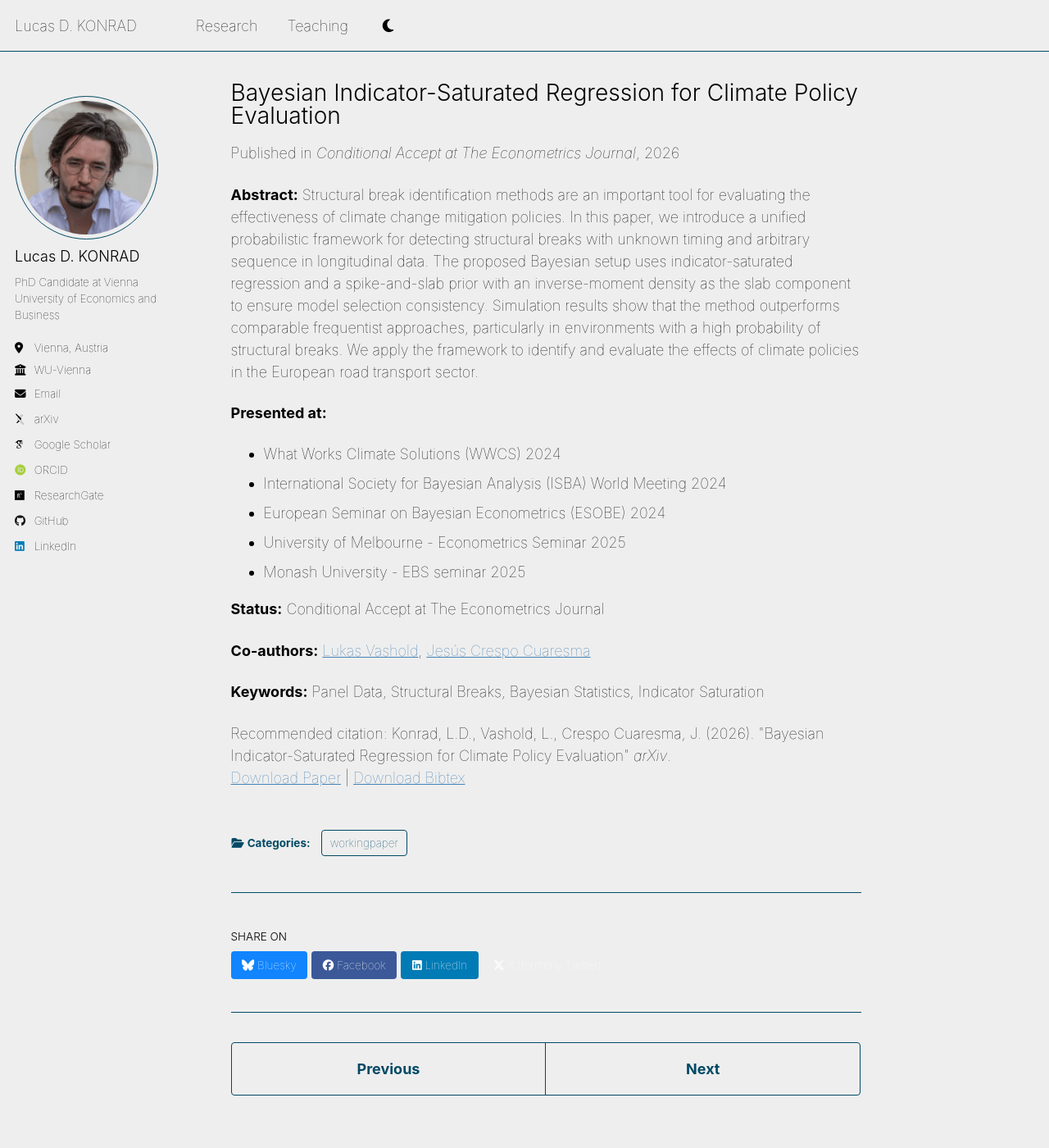
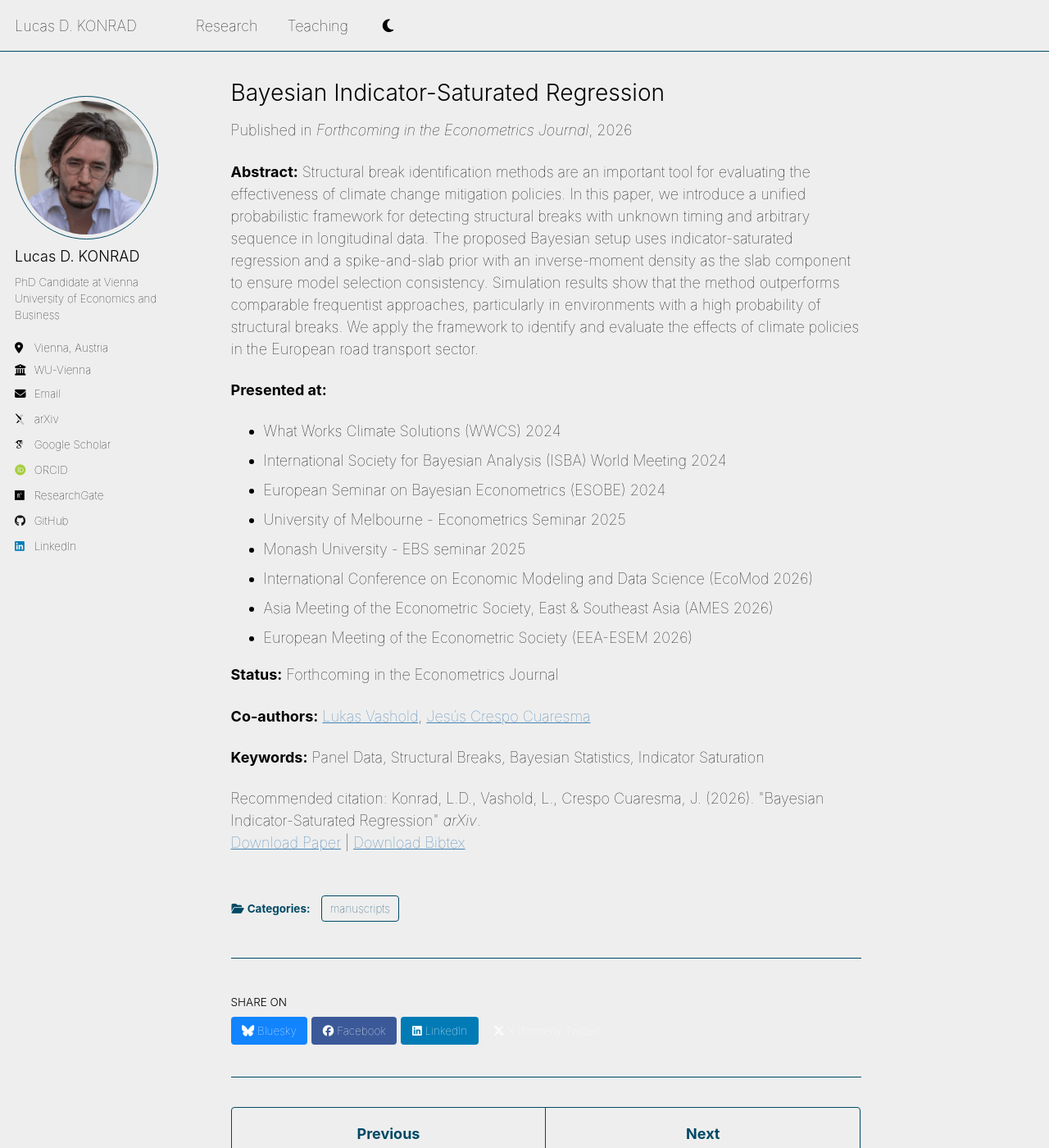
Before and after one commit to konradld/konradld.github.io, a Jekyll site: the page built from _research/publication-saturated-bayesian.md, in a window 1280 px wide and 1400 px high. Shown: the whole window at 82% size. Built offline with Jekyll 4.4.1, drawn with Linux system fonts in a browser that asks for light colours; some web fonts are replaced; a script that is not in the unit is left out.

Commit message:
Update publication-saturated-bayesian.md

```diff
--- a/_research/publication-saturated-bayesian.md
+++ b/_research/publication-saturated-bayesian.md
@@ -1,16 +1,16 @@
 ---
-title: "Bayesian Indicator-Saturated Regression for Climate Policy Evaluation"
+title: "Bayesian Indicator-Saturated Regression"
 collection: research
-category: workingpaper
+category: manuscripts
 permalink: /publication/2024-saturated-bayesian
 excerpt: 'We introduce a maximally flexible Bayesian method for detecting structural breaks in panel data with applications in climate policy.'
 authors: "Konrad, L.D., [Vashold, L.](https://www.vashold.eu/), Crespo Cuaresma, J."
-date: 2026-03-05
-venue: 'Conditional Accept at The Econometrics Journal'
+date: 2026-026-08
+venue: 'Forthcoming in the Econometrics Journal'
 paperurl: 'https://arxiv.org/abs/2603.04997'
 repo_url: 'https://github.com/konradld/EctJ_climate_policy_breaks'
 bibtexurl: '/bib/saturated-bayesian.txt'
-citation: 'Konrad, L.D., Vashold, L., Crespo Cuaresma, J. (2026). &quot;Bayesian Indicator-Saturated Regression for Climate Policy Evaluation&quot; <i>arXiv</i>.'
+citation: 'Konrad, L.D., Vashold, L., Crespo Cuaresma, J. (2026). &quot;Bayesian Indicator-Saturated Regression&quot; <i>arXiv</i>.'
 ---
 **Abstract:** Structural break identification methods are an important tool for evaluating the effectiveness of climate change mitigation policies. In this paper, we introduce a unified probabilistic framework for detecting structural breaks with unknown timing and arbitrary sequence in longitudinal data. The proposed Bayesian setup uses indicator-saturated regression and a spike-and-slab prior with an inverse-moment density as the slab component to ensure model selection consistency. Simulation results show that the method outperforms comparable frequentist approaches, particularly in environments with a high probability of structural breaks. We apply the framework to identify and evaluate the effects of climate policies in the European road transport sector.
 
@@ -20,8 +20,11 @@ citation: 'Konrad, L.D., Vashold, L., Crespo Cuaresma, J. (2026). &quot;Bayesian
 - European Seminar on Bayesian Econometrics (ESOBE) 2024
 - University of Melbourne - Econometrics Seminar 2025
 - Monash University - EBS seminar 2025
+- International Conference on Economic Modeling and Data Science (EcoMod 2026)
+- Asia Meeting of the Econometric Society, East & Southeast Asia (AMES 2026)
+- European Meeting of the Econometric Society (EEA-ESEM 2026)
 
-**Status:** Conditional Accept at The Econometrics Journal
+**Status:**  Forthcoming in the Econometrics Journal
 
 **Co-authors:** [Lukas Vashold](https://www.vashold.eu/), [Jesús Crespo Cuaresma](https://www.wu.ac.at/en/economics/people/crespo-j)
 
```
